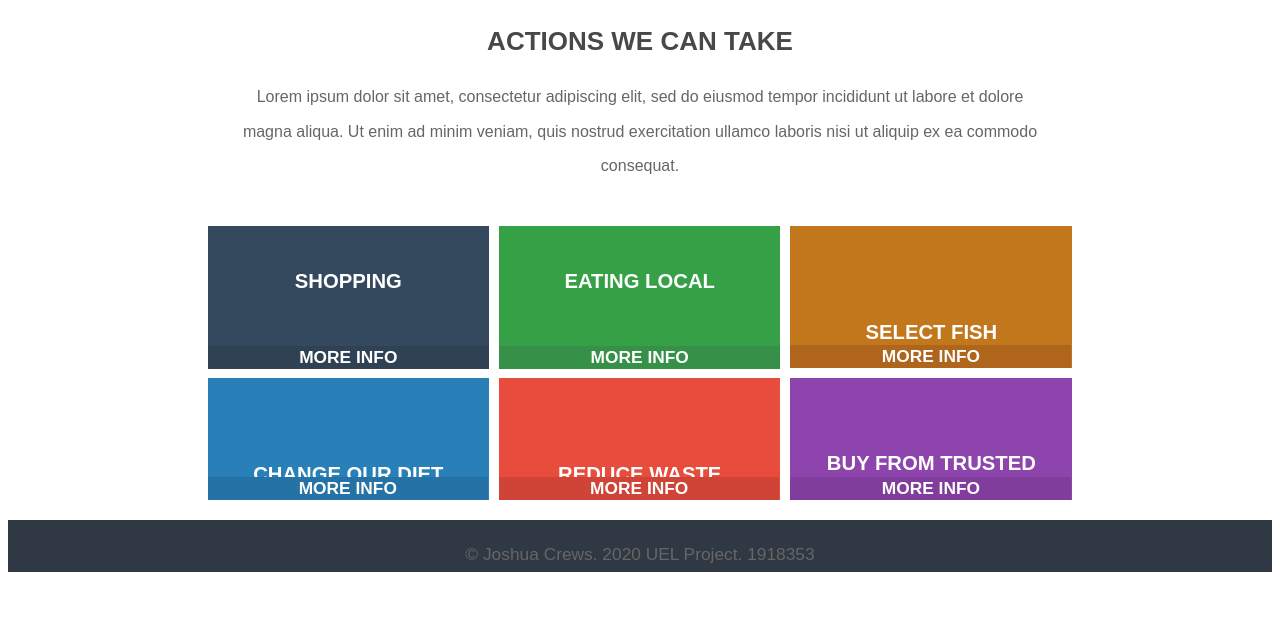
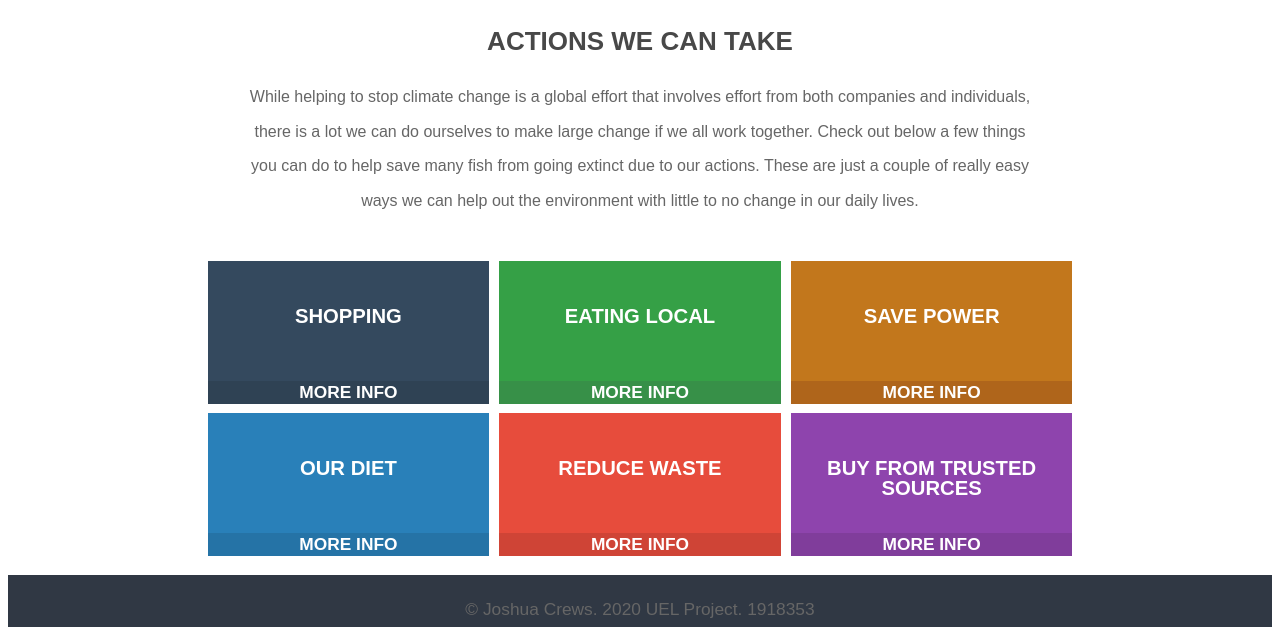
Before and after one commit to legojoshua12/SeafoodWebsite, a plain HTML site: page html/action.html in a window 1280 px wide. Shown: the part 645-1280 px from the top of the page. Before the commit the page ends 1225 px from the top, so only its background shows below. Drawn offline with Linux system fonts and the light colour scheme.

Commit message:
All sliders added and have custom colors

```diff
--- a/html/action.html
+++ b/html/action.html
@@ -23,7 +23,12 @@
     <section id="actionPage">
         <div id="actionsHeader">
             <h1>Actions we can take</h1>
-            <p>Lorem ipsum dolor sit amet, consectetur adipiscing elit, sed do eiusmod tempor incididunt ut labore et dolore magna aliqua. Ut enim ad minim veniam, quis nostrud exercitation ullamco laboris nisi ut aliquip ex ea commodo consequat.</p>
+            <p>
+                While helping to stop climate change is a global effort that involves effort from both companies and individuals,
+                there is a lot we can do ourselves to make large change if we all work together. Check out below a few
+                things you can do to help save many fish from going extinct due to our actions. These are just a couple
+                of really easy ways we can help out the environment with little to no change in our daily lives.
+            </p>
         </div>
         <div id="actionsTable">
             <table>
@@ -40,7 +45,7 @@
 
                         <div id="shoppingBlock"></div>
 
-                        <div class="message">
+                        <div class="message" style="background: #445c72;">
                             <h1>Congrats on working with this message!</h1>
                         </div>
                     </td>
@@ -51,48 +56,80 @@
                             </div>
                         </div>
 
-                        <input type="checkbox" name="toggleShoppingInfo" id="toggleE" class="toggle"/>
+                        <input type="checkbox" name="toggleEatingInfo" id="toggleE" class="toggle"/>
                         <label for="toggleE" style="background-color: #379048;"></label>
 
                         <div id="eatingBlock"></div>
 
-                        <div class="message">
+                        <div class="message" style="background: #36ac48;">
                             <h1>This message works too!</h1>
                         </div>
                     </td>
                     <td>
+                        <div class="coverBox">
                             <div class="tableIdea">
-                            <h3>Select Fish</h3>
+                                <h3>Save Power</h3>
                             </div>
-                        <div class="tableIdeaBottom">
-                            <h4>More Info</h4>
+                        </div>
+
+                        <input type="checkbox" name="toggleFishSelectInfo" id="toggleP" class="toggle"/>
+                        <label for="toggleP" style="background-color: #af651b;"></label>
+
+                        <div id="powerBlock"></div>
+
+                        <div class="message" style="background: #cd831c;">
+                            <h1>As does this one! Wow, its amazing how good this looks</h1>
                         </div>
                     </td>
                 </tr>
                 <tr>
                     <section>
                         <td>
+                            <div class="coverBox">
                                 <div class="tableIdea">
-                                <h3>Change our Diet</h3>
+                                    <h3>Our Diet</h3>
                                 </div>
-                            <div class="tableIdeaBottom">
-                                <h4>More Info</h4>
+                            </div>
+
+                            <input type="checkbox" name="toggleDietInfo" id="toggleD" class="toggle"/>
+                            <label for="toggleD" style="background-color: #2573a6;"></label>
+
+                            <div id="dietBlock"></div>
+
+                            <div class="message" style="background: #298bc5;">
+                                <h1>The bottom row works also!</h1>
                             </div>
                         </td>
                         <td>
+                            <div class="coverBox">
                                 <div class="tableIdea">
                                     <h3>Reduce Waste</h3>
                                 </div>
-                            <div class="tableIdeaBottom">
-                                <h4>More Info</h4>
+                            </div>
+
+                            <input type="checkbox" name="toggleWasteInfo" id="toggleW" class="toggle"/>
+                            <label for="toggleW" style="background-color: #cf4436;"></label>
+
+                            <div id="wasteBlock"></div>
+
+                            <div class="message" style="background: #eb796e;">
+                                <h1>Hmm, this one works too, outstanding move</h1>
                             </div>
                         </td>
                         <td>
+                            <div class="coverBox">
                                 <div class="tableIdea">
                                     <h3>Buy From Trusted Sources</h3>
                                 </div>
-                            <div class="tableIdeaBottom">
-                                <h4>More Info</h4>
+                            </div>
+
+                            <input type="checkbox" name="toggleFishSelectInfo" id="toggleT" class="toggle"/>
+                            <label for="toggleT" style="background-color: #803d9b;"></label>
+
+                            <div id="trustedBlock"></div>
+
+                            <div class="message" style="background: #a665b4;">
+                                <h1>Last one!</h1>
                             </div>
                         </td>
                     </section>
--- a/styles.css
+++ b/styles.css
@@ -424,40 +424,20 @@ h1 a, h2 a, h3 a, h4 a, h5 a, h6 a {
     background-color: #35a046;
 }
 
-#actionsTable tr:nth-child(1) td:nth-child(3) {
+#actionsTable tr:nth-child(1) td:nth-child(3) .coverBox {
     background-color: #c2771c;
 }
 
-#actionsTable tr:nth-child(2) td:nth-child(1) {
+#actionsTable tr:nth-child(2) td:nth-child(1) .coverBox {
     background-color: #2980b9;
 }
 
-#actionsTable tr:nth-child(2) td:nth-child(2) {
+#actionsTable tr:nth-child(2) td:nth-child(2) .coverBox {
     background-color: #e74c3c;
 }
 
-#actionsTable tr:nth-child(2) td:nth-child(3) {
+#actionsTable tr:nth-child(2) td:nth-child(3) .coverBox {
     background-color: #8e44ad;
-}
-
-#actionsTable tr:nth-child(1) td:nth-child(3) .tableIdeaBottom {
-    height: 20px;
-    background-color: #af651b;
-}
-
-#actionsTable tr:nth-child(2) td:nth-child(1) .tableIdeaBottom {
-    height: 20px;
-    background-color: #2573a6;
-}
-
-#actionsTable tr:nth-child(2) td:nth-child(2) .tableIdeaBottom {
-    height: 20px;
-    background-color: #cf4436;
-}
-
-#actionsTable tr:nth-child(2) td:nth-child(3) .tableIdeaBottom {
-    height: 20px;
-    background-color: #803d9b;
 }
 
 .coverBox {
@@ -490,8 +470,6 @@ h1 a, h2 a, h3 a, h4 a, h5 a, h6 a {
 }
 
 .message {
-    background:#181818;
-    color:#FFF;
     position: absolute;
     top: 0;
     left: 0;
@@ -528,6 +506,58 @@ h1 a, h2 a, h3 a, h4 a, h5 a, h6 a {
 }
 
 #toggleE:checked ~ label {
+    top: 220px;
+}
+
+#powerBlock {
+    height: 140px;
+    transition: height 0.3s ease-out;
+}
+
+#toggleP:checked ~ #powerBlock {
+    height: 240px;
+}
+
+#toggleP:checked ~ label {
+    top: 220px;
+}
+
+#dietBlock {
+    height: 140px;
+    transition: height 0.3s ease-out;
+}
+
+#toggleD:checked ~ #dietBlock {
+    height: 240px;
+}
+
+#toggleD:checked ~ label {
+    top: 220px;
+}
+
+#wasteBlock {
+    height: 140px;
+    transition: height 0.3s ease-out;
+}
+
+#toggleW:checked ~ #wasteBlock {
+    height: 240px;
+}
+
+#toggleW:checked ~ label {
+    top: 220px;
+}
+
+#trustedBlock {
+    height: 140px;
+    transition: height 0.3s ease-out;
+}
+
+#toggleT:checked ~ #trustedBlock {
+    height: 240px;
+}
+
+#toggleT:checked ~ label {
     top: 220px;
 }
 
```
Lines whose indentation alone changed are shown as unchanged.
